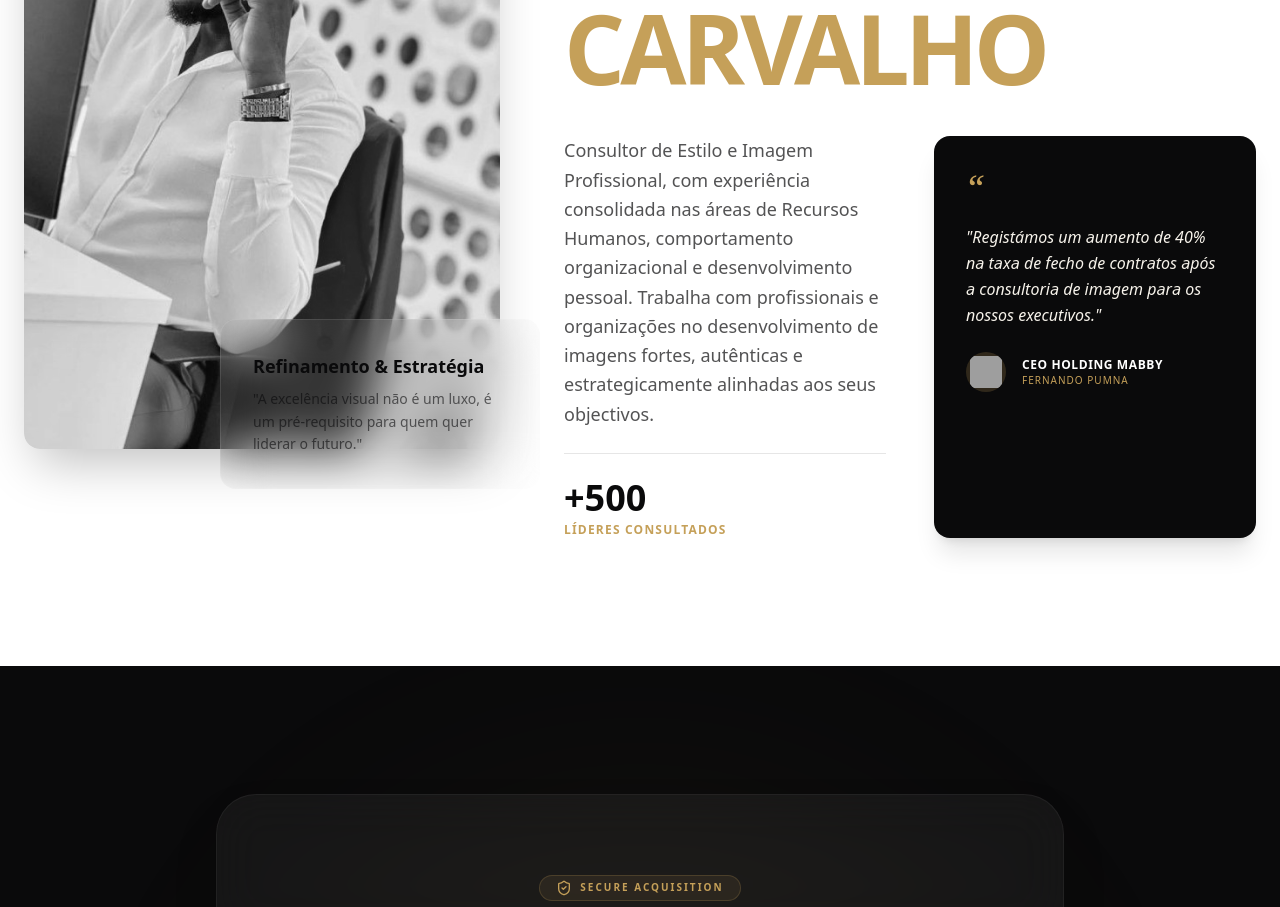
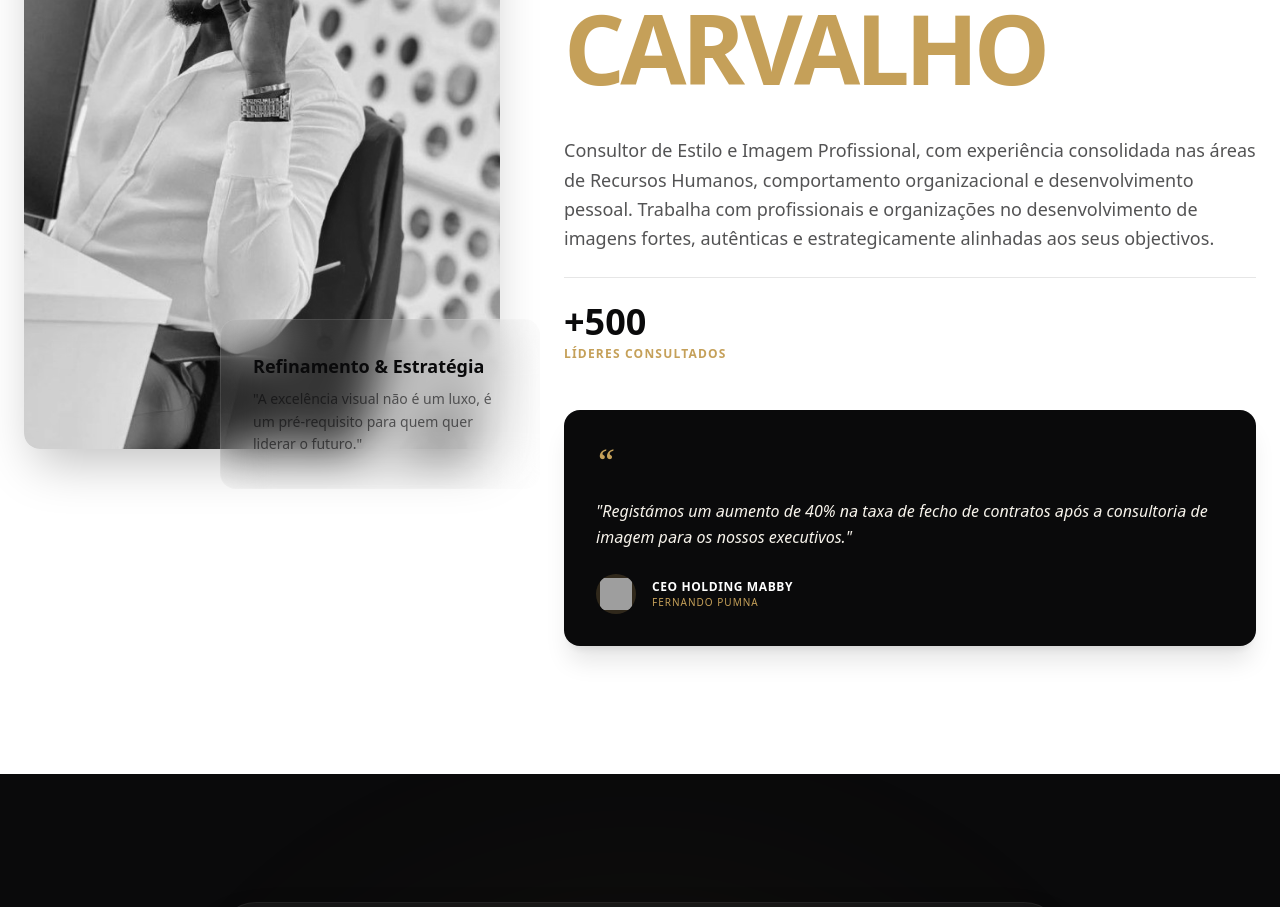
Before and after one commit to punadev/moises-carvalho, a React (Vite) app: page / in a window 1280 px wide. Shown: the part 2880-3787 px from the top of the page. Built offline with nearby package versions, Linux system fonts and the light colour scheme; grey boxes are pictures that could not be loaded.

Commit message:
Update AboutAuthor.tsx

```diff
--- a/src/components/AboutAuthor.tsx
+++ b/src/components/AboutAuthor.tsx
@@ -30,7 +30,7 @@
                             <span className="text-gold">Carvalho</span>
                         </h2>
 
-                        <div className="grid md:grid-cols-2 gap-12">
+                        <div className="grid gap-12">
                             <div className="space-y-6">
                                 <p className="text-lg text-obsidian/70 font-light leading-relaxed">
                                     Consultor de Estilo e Imagem Profissional, com experiência consolidada nas áreas de Recursos Humanos, comportamento organizacional e desenvolvimento pessoal. Trabalha com profissionais e organizações no desenvolvimento de imagens fortes, autênticas e estrategicamente alinhadas aos seus objectivos.
```
